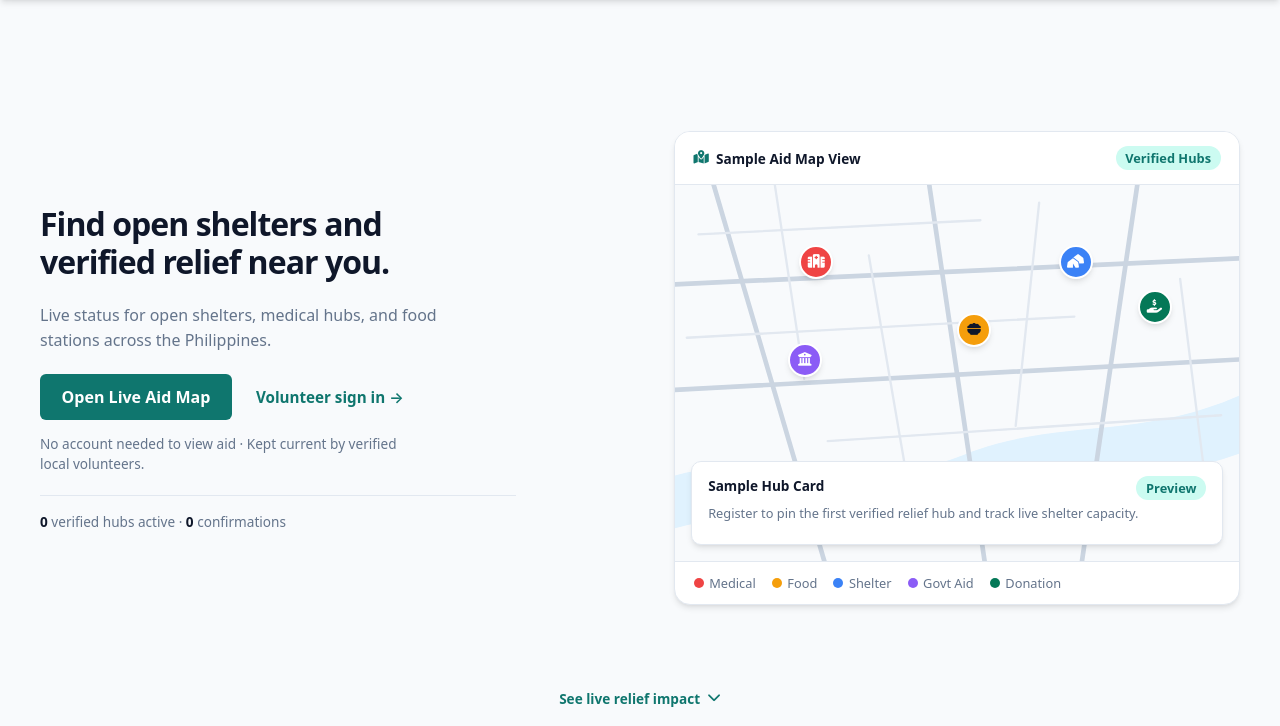
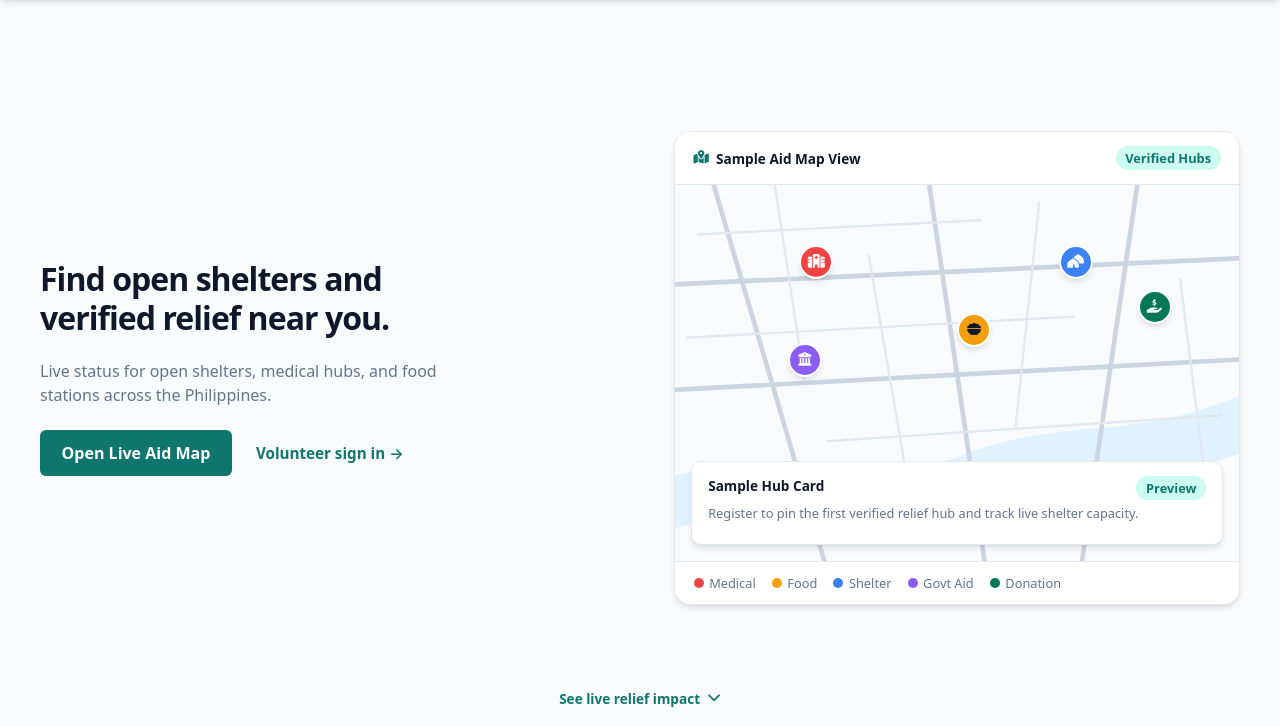
Before and after one commit to DanielMarkA/AyudaMap, a Django app: page / in a window 1280 px wide. Shown: the part 60-786 px from the top of the page. Run offline with Django 5.2, Linux system fonts and the light colour scheme; data that the repository does not hold is empty.

Commit message:
feat(landing): remove redundant hero call-to-action note and live status display

```diff
--- a/templates/home/landing.html
+++ b/templates/home/landing.html
@@ -23,13 +23,6 @@
                     {% else %}
                         <a href="{% url 'login:login' %}" class="hero-signin-link">Volunteer sign in &rarr;</a>
                     {% endif %}
-                </div>
-                <p class="hero-cta-note">No account needed to view aid &middot; Kept current by verified local volunteers.</p>
-                <div class="hero-live-status" aria-label="Current network status">
-                    {% if totals.total_centers > 0 %}
-                        <span class="beacon-dot" aria-hidden="true"></span>
-                    {% endif %}
-                    <span><strong>{{ totals.total_centers|default:0 }}</strong> verified hubs active &middot; <strong>{{ totals.total_confirmations|default:0 }}</strong> confirmations</span>
                 </div>
             </div>
 
```
